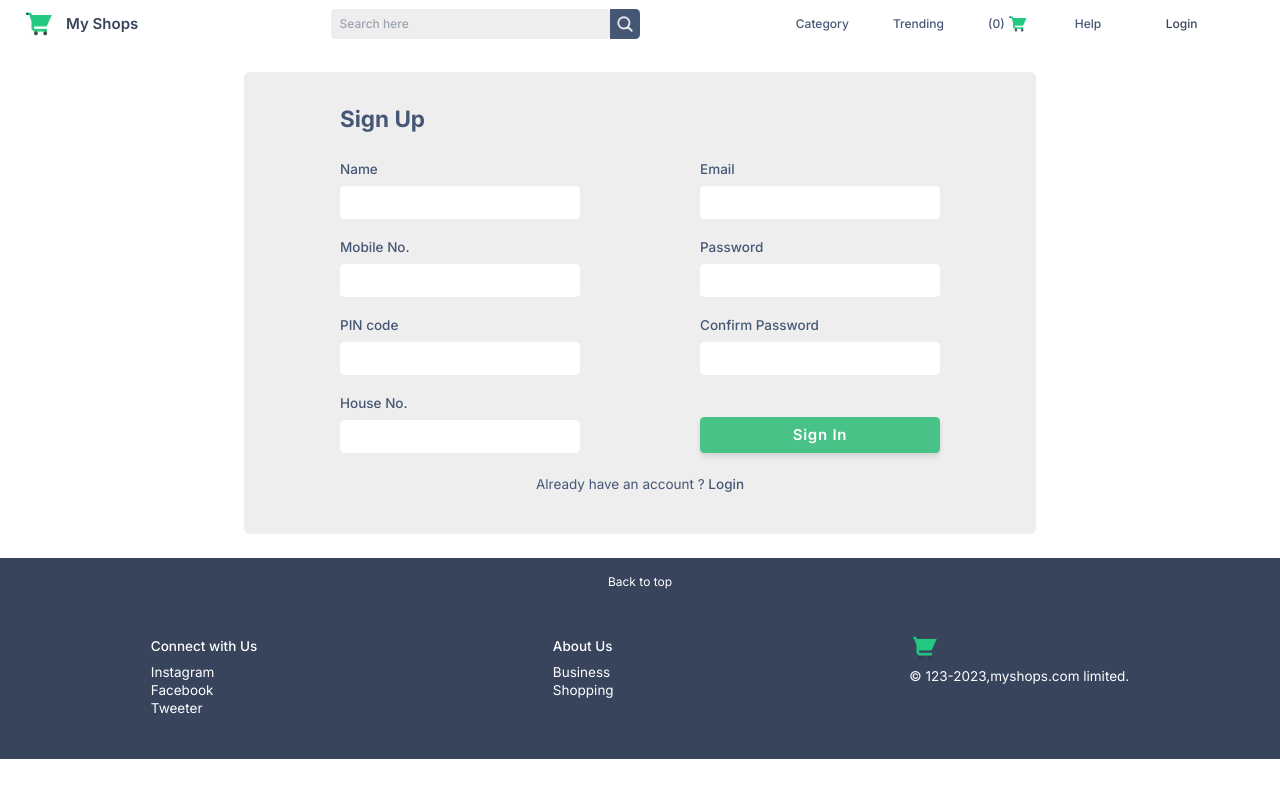
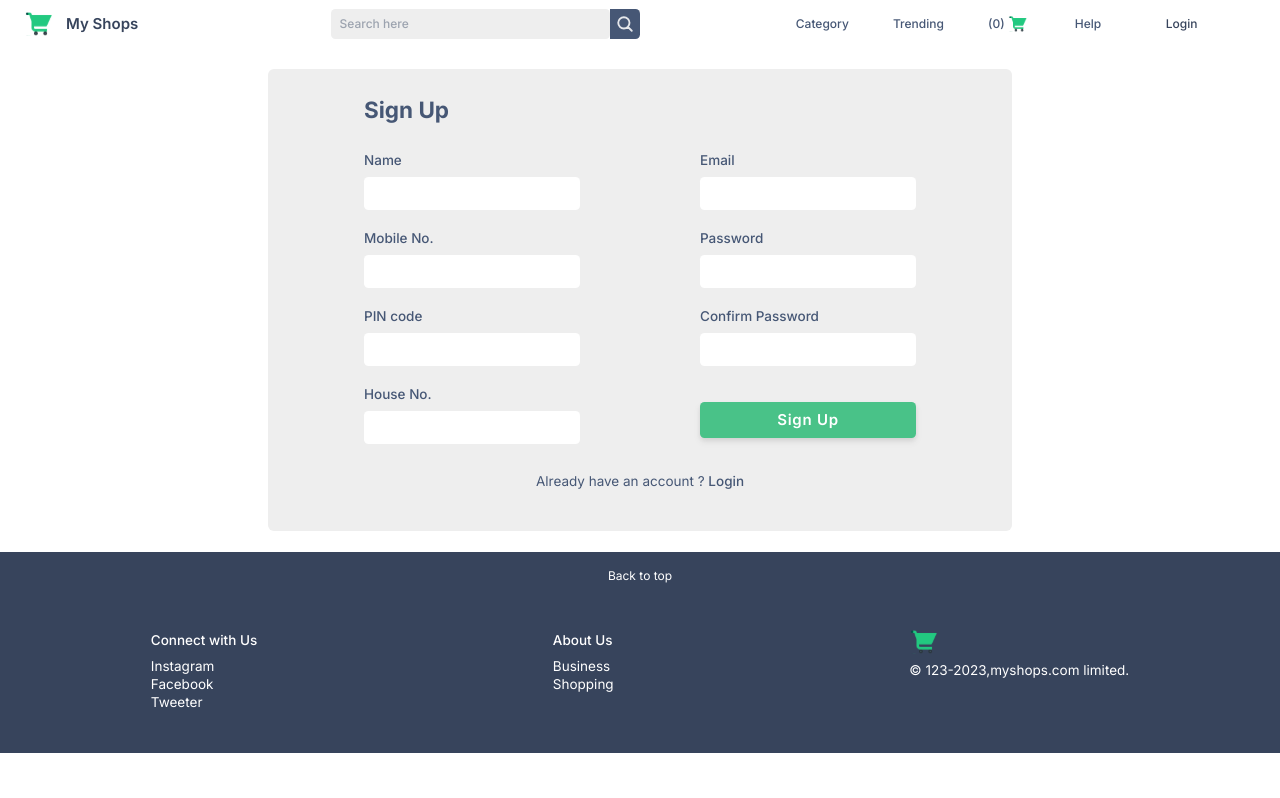
Before and after one commit to CoderJatin123/My-Shopes, a Next.js app: page /signup in a window 1280 px wide. Built offline with nearby package versions, Linux system fonts and the light colour scheme.

Commit message:
Ui fixes and improv cart function

```diff
--- a/context/userstate.js
+++ b/context/userstate.js
@@ -18,7 +18,7 @@ const Userstate = (prop) => {
       var FilterdData=tagList.filter((tag)=>{return tag.toLocaleLowerCase().includes(search.toLocaleLowerCase())})
       setTags(FilterdData)
 
-      /console.log(" Authstste ", FilterdData)
+      //console.log(" Authstste ", FilterdData)
       router.push({pathname:'/products/products',query:{tags:FilterdData}})
     }
 
--- a/pages/Product/[product].js
+++ b/pages/Product/[product].js
@@ -22,7 +22,7 @@ const Product = ({product,suggestions}) => {
         </div>
 
         {/* Product image */}
-        <div className="order-2 flex flex-row text-center justify-center aspect-h-5 aspect-w-7 mx-20 lg:mx-44  row-span-3 md:order-1 md:col-span-6 items-center ">
+        <div className="order-2 flex flex-row text-center justify-center aspect-h-3 aspect-w-4 md:mx-20 lg:mx-44  row-span-3 md:order-1 md:col-span-6 items-center ">
           <img className="object-contain" src={product.image} />
         </div>
 
@@ -126,7 +126,7 @@ const Product = ({product,suggestions}) => {
         Similar Products
        </h2>
 
-       <div className="grid grid-flow-col md:grid-flow-row row-auto md:grid-cols-2 md:grid-cols-3 lg:grid-cols-4 gap-4 overflow-x-scroll md:overflow-visible no-scrollbar">
+       <div className="grid grid-flow-col md:grid-flow-row row-auto md:grid-cols-2 lg:grid-cols-4 gap-4 overflow-x-scroll md:overflow-visible no-scrollbar py-3">
        {
          suggestions.map((product,index)=>{
            return(
--- a/pages/login.js
+++ b/pages/login.js
@@ -47,11 +47,11 @@ const login = () => {
   }
 
   return (
-    <div className='h-full  flex-col w-full flex-wrap flex justify-center content-center'>
+    <div className='flex-col flex-wrap flex justify-center content-center'>
 
-      <div className='px-16 sm:px-20 py-16 justify-center flex-col flex-shrink text-center items-center content-center bg-card mt-36 mb-64  sm:my-16 text-primary rounded-lg'>
+      <div className='w-full lg:w-2/5 md:w-4/5 sm:w-4/5 sm:px-20 py-8 justify-center flex-col flex-shrink text-center items-center content-center bg-card mt-10 mb-64  sm:my-16 text-primary rounded-lg'>
 
-        <div className='text-left pb-4 text-primary'>
+        <div className='text-center pb-4 text-primary'>
           <h1 className='text-3xl font-bold '>
             Sign In
           </h1>
@@ -63,7 +63,7 @@ const login = () => {
 
             <label className='my-1 text-left font-medium'>Email</label>
 
-            <input type={'email'} className='my-1 w-80 mx-1 px-2 py-1 focus:outline-none bg-white ring-2 ring-transparent rounded-md focus:ring-gray-300' name='email' value={data.email} onChange={(e) => setFieldValue(e.target)} />
+            <input type={'email'} className='my-1 w-72 mx-1 px-2 py-1 focus:outline-none bg-white ring-2 ring-transparent rounded-md focus:ring-gray-300' name='email' value={data.email} onChange={(e) => setFieldValue(e.target)} />
           </div>
 
         </div>
@@ -74,12 +74,12 @@ const login = () => {
 
             <label className='my-1 text-left  font-medium'>Password</label>
 
-            <input type={'password'} className='my-1 w-80 mx-1 py-1 px-2 focus:outline-none bg-white ring-2 ring-transparent rounded-md focus:ring-gray-300' name='password' value={data.password} onChange={(e) => setFieldValue(e.target)} />
+            <input type={'password'} className='my-1 w-72 mx-1 py-1 px-2 focus:outline-none bg-white ring-2 ring-transparent rounded-md focus:ring-gray-300' name='password' value={data.password} onChange={(e) => setFieldValue(e.target)} />
           </div>
 
         </div>
 
-        <button className={`drop-shadow-md bg-secondary-dark text-white w-80 text-xl font-semibold py-2 px-3 leading-8 my-5 rounded-md tracking-wider duration-200 hover:bg-green-500`} onClick={handlelogin}
+        <button className={`drop-shadow-md bg-secondary-dark text-white w-72 sm:w-80 text-xl font-semibold py-2 px-3 leading-8 my-5 rounded-md tracking-wider duration-200 hover:bg-green-500`} onClick={handlelogin}
         >Sign In</button>
 
 
--- a/pages/products/[products].js
+++ b/pages/products/[products].js
@@ -15,7 +15,7 @@ const products = ({ data }) => {
             {/* Heading */}
             <h2 className='my-4 text-3xl text-primary font-semibold py-3'>Results</h2>
 
-            <div className='grid grid-cols-2 sm:grid-cols-2 md:sm:grid-cols-3  lg:grid-cols-4 font-medium text-primary gap-3 sm:gap-4'>
+            <div className='grid grid-cols-1 sm:grid-cols-2 md:sm:grid-cols-3  lg:grid-cols-4 font-medium text-primary gap-3 sm:gap-4'>
 
               {data.products.map((item, index) => {
                 return (
--- a/pages/signup.js
+++ b/pages/signup.js
@@ -41,18 +41,18 @@ const signup = () => {
   }
 
   return (
-    <div className='h-full  flex-col w-full flex-wrap flex justify-center content-center'>
+    <div className='h-full  flex-col  flex-wrap flex justify-center content-center'>
 
-      <div className=' flex-col flex-shrink bg-card py-8 rounded-lg px-16 lg:px-32 my-8 text-primary '>
+      <div className=' flex-col items-center content-center  w-full lg:w-auto flex-shrink bg-card py-8 rounded-lg lg:px-32 my-7 text-primary '>
 
-        <div className='mt-3 text-left mb-5'>
+        <div className='mt-1 text-center md:text-left mb-5'>
           <h1 className='text-3xl font-bold'>
             Sign Up
           </h1>
         </div>
 
         {/* first row */}
-        <div className='flex flex-col md:flex-row md:gap-16 lg:gap-40'>
+        <div className='flex flex-col md:flex-row md:gap-16 justify-center lg:gap-40'>
 
 
           {/* name */}
@@ -62,7 +62,7 @@ const signup = () => {
 
               <label className='my-1 text-left font-medium'>Name</label>
 
-              <input type={'text'} className=' w-80 py-1 px-2 focus:outline-none bg-white ring-2 ring-transparent rounded-md focus:ring-gray-300' name='name' value={data.name} onChange={(e) => setFieldValue(e.target)} />
+              <input type={'text'} className=' w-72 py-1 px-2 focus:outline-none bg-white ring-2 ring-transparent rounded-md focus:ring-gray-300' name='name' value={data.name} onChange={(e) => setFieldValue(e.target)} />
             </div>
 
           </div>
@@ -74,7 +74,7 @@ const signup = () => {
 
               <label className='my-1 text-left font-medium'>Email</label>
 
-              <input type={'email'} className='w-80 py-1 px-2 focus:outline-none bg-white ring-2 ring-transparent rounded-md focus:ring-gray-300' name='email' value={data.email} onChange={(e) => setFieldValue(e.target)} />
+              <input type={'email'} className='w-72 py-1 px-2 focus:outline-none bg-white ring-2 ring-transparent rounded-md focus:ring-gray-300' name='email' value={data.email} onChange={(e) => setFieldValue(e.target)} />
             </div>
 
           </div>
@@ -82,7 +82,7 @@ const signup = () => {
         </div>
 
         {/* second row */}
-        <div className='flex flex-col md:flex-row md:gap-16 lg:gap-40'>
+        <div className='flex flex-col md:flex-row md:gap-16 justify-center lg:gap-40'>
 
           {/* mobile no */}
           <div className=' flex justify-center my-2 text-lg leading-9'>
@@ -91,7 +91,7 @@ const signup = () => {
 
               <label className='my-1 text-left font-medium'>Mobile No.</label>
 
-              <input type={'number'} className=' w-80 py-1 px-2 focus:outline-none bg-white ring-2 ring-transparent rounded-md focus:ring-gray-300' name='mobile' value={data.mobile} onChange={(e) => setFieldValue(e.target)} />
+              <input type={'number'} className=' w-72 py-1 px-2 focus:outline-none bg-white ring-2 ring-transparent rounded-md focus:ring-gray-300' name='mobile' value={data.mobile} onChange={(e) => setFieldValue(e.target)} />
             </div>
 
           </div>
@@ -103,7 +103,7 @@ const signup = () => {
 
               <label className='my-1 text-left font-medium'>Password</label>
 
-              <input type={'password'} className=' w-80 py-1 px-2 focus:outline-none bg-white ring-2 ring-transparent rounded-md focus:ring-gray-300' name='password' value={data.password} onChange={(e) => setFieldValue(e.target)} />
+              <input type={'password'} className=' w-72 py-1 px-2 focus:outline-none bg-white ring-2 ring-transparent rounded-md focus:ring-gray-300' name='password' value={data.password} onChange={(e) => setFieldValue(e.target)} />
             </div>
 
           </div>
@@ -112,7 +112,7 @@ const signup = () => {
 
 
         {/* 3rd row */}
-        <div className='flex flex-col md:flex-row md:gap-16 lg:gap-40'>
+        <div className='flex flex-col md:flex-row md:gap-16 justify-center lg:gap-40'>
 
           {/*pin code */}
           <div className=' flex justify-center my-2 text-lg leading-9'>
@@ -121,7 +121,7 @@ const signup = () => {
 
               <label className='my-1 text-left font-medium'>PIN code</label>
 
-              <input type={'number'} className=' w-80 py-1 px-2 focus:outline-none bg-white ring-2 ring-transparent rounded-md focus:ring-gray-300' name='pincode' value={data.pincode} onChange={(e) => setFieldValue(e.target)} />
+              <input type={'number'} className=' w-72 py-1 px-2 focus:outline-none bg-white ring-2 ring-transparent rounded-md focus:ring-gray-300' name='pincode' value={data.pincode} onChange={(e) => setFieldValue(e.target)} />
             </div>
 
           </div>
@@ -133,7 +133,7 @@ const signup = () => {
 
               <label className='my-1 text-left font-medium'>Confirm Password</label>
 
-              <input type={'password'} className=' w-80 py-1 px-2 focus:outline-none bg-white ring-2 ring-transparent rounded-md focus:ring-gray-300' name='confirmPassword' value={data.confirmPassword} onChange={(e) => setFieldValue(e.target)} />
+              <input type={'password'} className=' w-72 py-1 px-2 focus:outline-none bg-white ring-2 ring-transparent rounded-md focus:ring-gray-300' name='confirmPassword' value={data.confirmPassword} onChange={(e) => setFieldValue(e.target)} />
             </div>
 
           </div>
@@ -142,35 +142,40 @@ const signup = () => {
 
 
         {/* 4th row */}
-        <div className='flex flex-col md:flex-row md:gap-16 lg:gap-40 items-end'>
 
-          {/*House Number */}
+
+
+        <div className='flex flex-col md:flex-row md:gap-16 justify-center lg:gap-40'>
+
+          {/* House No.*/}
           <div className=' flex justify-center my-2 text-lg leading-9'>
 
             <div className='flex flex-col  w-min'>
 
               <label className='my-1 text-left font-medium'>House No.</label>
 
-              <input type={'number'} className=' w-80 py-1 px-2  focus:outline-none bg-white ring-2 ring-transparent rounded-md focus:ring-gray-300' name='houseNo' value={data.houseNo} onChange={(e) => setFieldValue(e.target)} />
+              <input type={'password'} className=' w-72 py-1 px-2 focus:outline-none bg-white ring-2 ring-transparent rounded-md focus:ring-gray-300' name='confirmPassword' value={data.confirmPassword} onChange={(e) => setFieldValue(e.target)} />
             </div>
 
           </div>
+          <button className={`mx-auto mt-10 drop-shadow-md bg-secondary-dark text-white w-72  text-xl font-semibold py-2 px-3 leading-8 h-min rounded-md tracking-wider duration-200 hover:bg-green-500`} onClick={handleSignup}
+         >Sign Up</button>
+
+        </div>
+
+
+
+
+
+
+
 
 
           {/* signup button */}
 
           <div className=' flex flex-col justify-end my-2 text-lg leading-9'>
 
-          {
-          err &&
-          <span className='mx-2 my-2  text-red-500 text-base'>{err}</span>
-        }
 
-          <button className={`drop-shadow-md bg-secondary-dark text-white w-80  text-xl font-semibold py-2 px-3 leading-8  rounded-md tracking-wider duration-200 hover:bg-green-500`} onClick={handleSignup}
-         >Sign In</button>
-
-
-          </div>
 
         </div>
 
--- a/src/components/Layout.js
+++ b/src/components/Layout.js
@@ -6,7 +6,7 @@ const Layout = ({children}) => {
   return (
     <div className=''>
       <Topbar />
-      <div className='mx-6 sm:mx-7'>
+      <div className='mx-5 sm:mx-7'>
       {children}
       </div>
 
--- a/src/components/Topbar.js
+++ b/src/components/Topbar.js
@@ -89,11 +89,11 @@ const Topbar = () => {
 
       </div>
 
-      <div className='px-1 place-self-center justify-start sm:justify-end flex flex-row  font-medium  sm:col-span-3 col-span-2 sm:order-3 order-4 w-full text-xl sm:text-base'>
+      <div className='px-1 place-self-center justify-start sm:justify-end flex flex-row  font-medium  sm:col-span-3 col-span-2 sm:order-3 order-4 w-full text-xl sm:text-base '>
 
         {/* all options */}
 
-        <div className='flex flex-row sm:w-full  md:ml-10 w-9/12 lg:w-2/3 justify-between font-medium '>
+        <div className='flex flex-row sm:w-full  md:ml-10 w-full lg:w-2/3 justify-between font-medium '>
           <h3 className='cursor-pointer' onClick={(e)=>handleCategory()}>Category</h3>
 
 
```
Also changed, not shown: pages/Mycart/cart.js (+30 -18 lines), pages/categories.js (+15 -7 lines).
